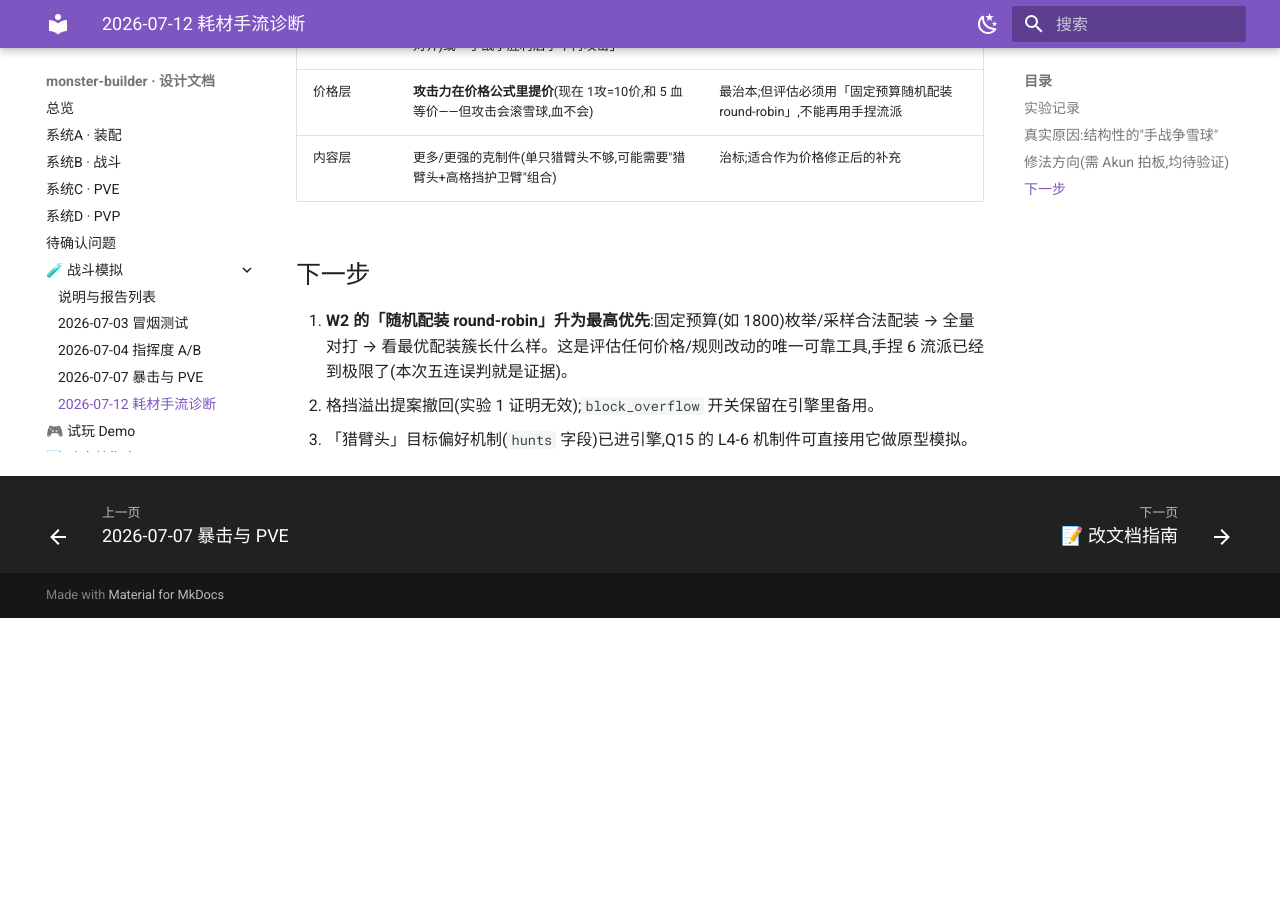
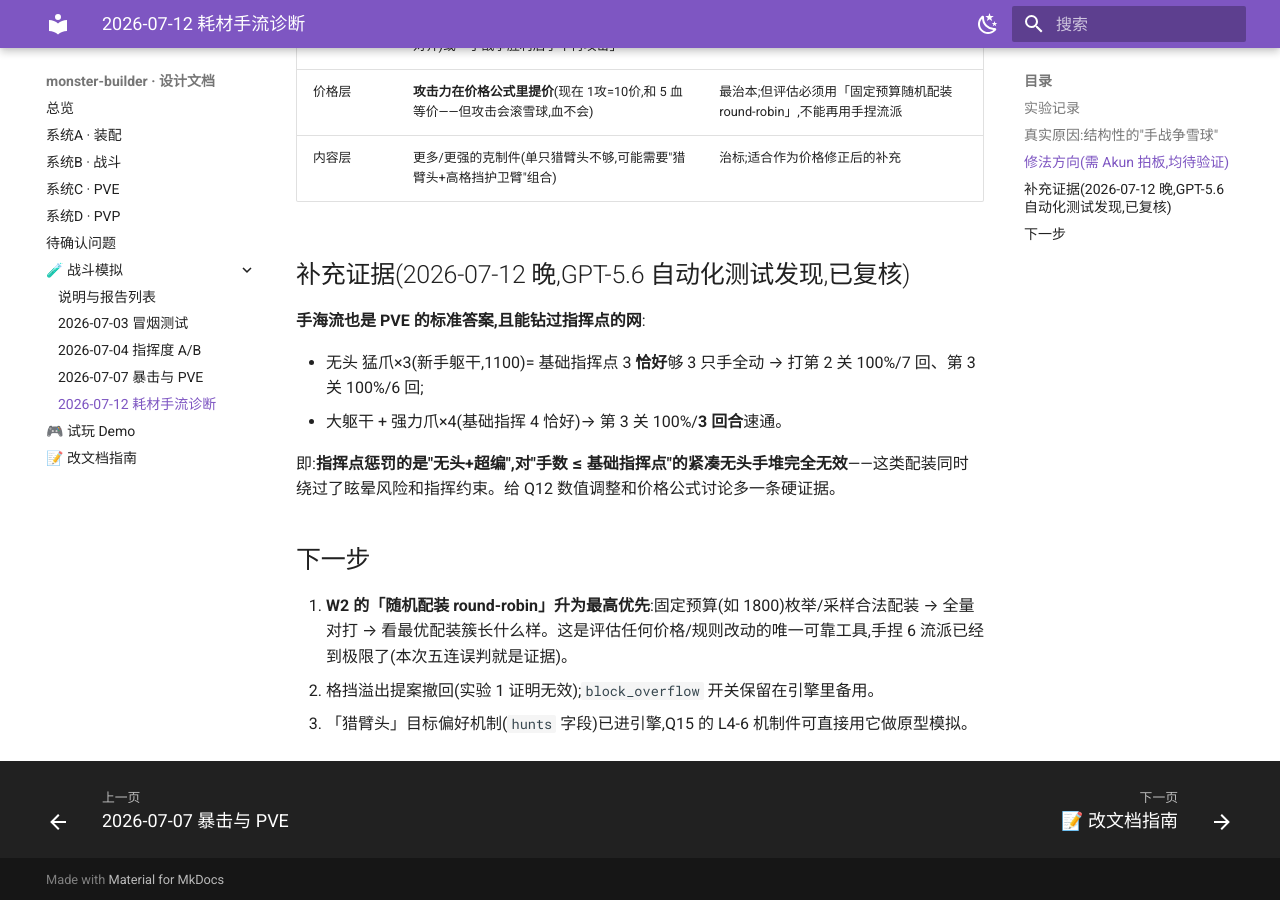
Before and after one commit to zhaoyuda/monster-builder, an MkDocs documentation site: the page built from design/sim-reports/2026-07-12-耗材手流诊断.md, in a window 1280 px wide and 900 px high, scrolled down 1269 px. Built offline with MkDocs 1.6.1 and Material for MkDocs 9.7.7, drawn with Linux system fonts in a browser that asks for light colours; before the commit the page ends 1887 px from its top, so only the background shows below that.

Commit message:
docs: 诊断报告补充——紧凑无头手堆钻过指挥点的网(GPT-5.6 自动化测试发现,已复核)
Co-Authored-By: Claude Fable 5 <noreply@anthropic.com>

```diff
--- a/design/sim-reports/2026-07-12-耗材手流诊断.md
+++ b/design/sim-reports/2026-07-12-耗材手流诊断.md
@@ -33,6 +33,15 @@
 | 价格层 | **攻击力在价格公式里提价**(现在 1攻=10价,和 5 血等价——但攻击会滚雪球,血不会) | 最治本;但评估必须用「固定预算随机配装 round-robin」,不能再用手捏流派 |
 | 内容层 | 更多/更强的克制件(单只猎臂头不够,可能需要"猎臂头+高格挡护卫臂"组合) | 治标;适合作为价格修正后的补充 |
 
+## 补充证据(2026-07-12 晚,GPT-5.6 自动化测试发现,已复核)
+
+**手海流也是 PVE 的标准答案,且能钻过指挥点的网**:
+
+- 无头 猛爪×3(新手躯干,1100)= 基础指挥点 3 **恰好**够 3 只手全动 → 打第 2 关 100%/7 回、第 3 关 100%/6 回;
+- 大躯干 + 强力爪×4(基础指挥 4 恰好)→ 第 3 关 100%/**3 回合**速通。
+
+即:**指挥点惩罚的是"无头+超编",对"手数 ≤ 基础指挥点"的紧凑无头手堆完全无效**——这类配装同时绕过了眩晕风险和指挥约束。给 Q12 数值调整和价格公式讨论多一条硬证据。
+
 ## 下一步
 
 1. **W2 的「随机配装 round-robin」升为最高优先**:固定预算(如 1800)枚举/采样合法配装 → 全量对打 → 看最优配装簇长什么样。这是评估任何价格/规则改动的唯一可靠工具,手捏 6 流派已经到极限了(本次五连误判就是证据)。
```
